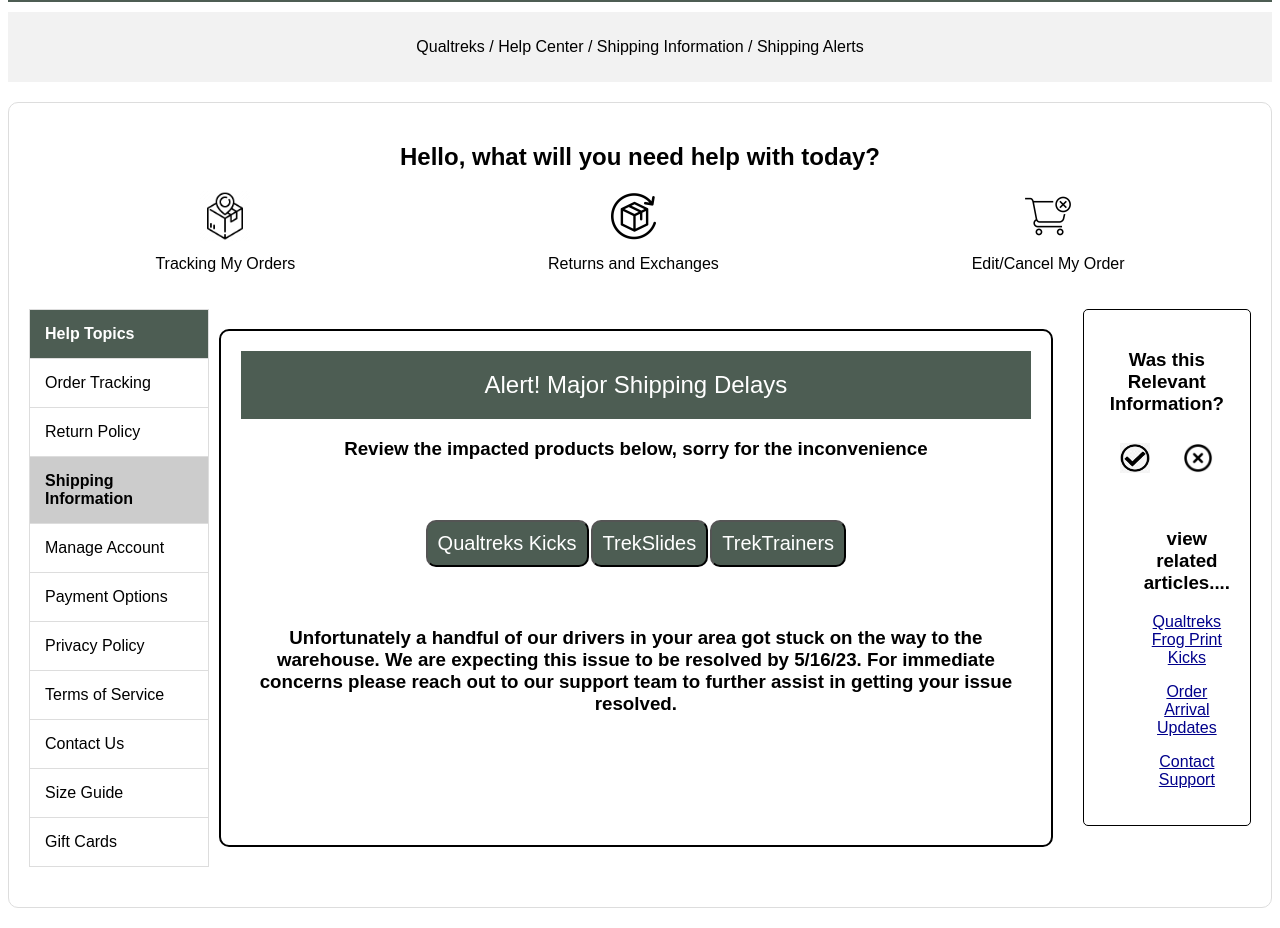
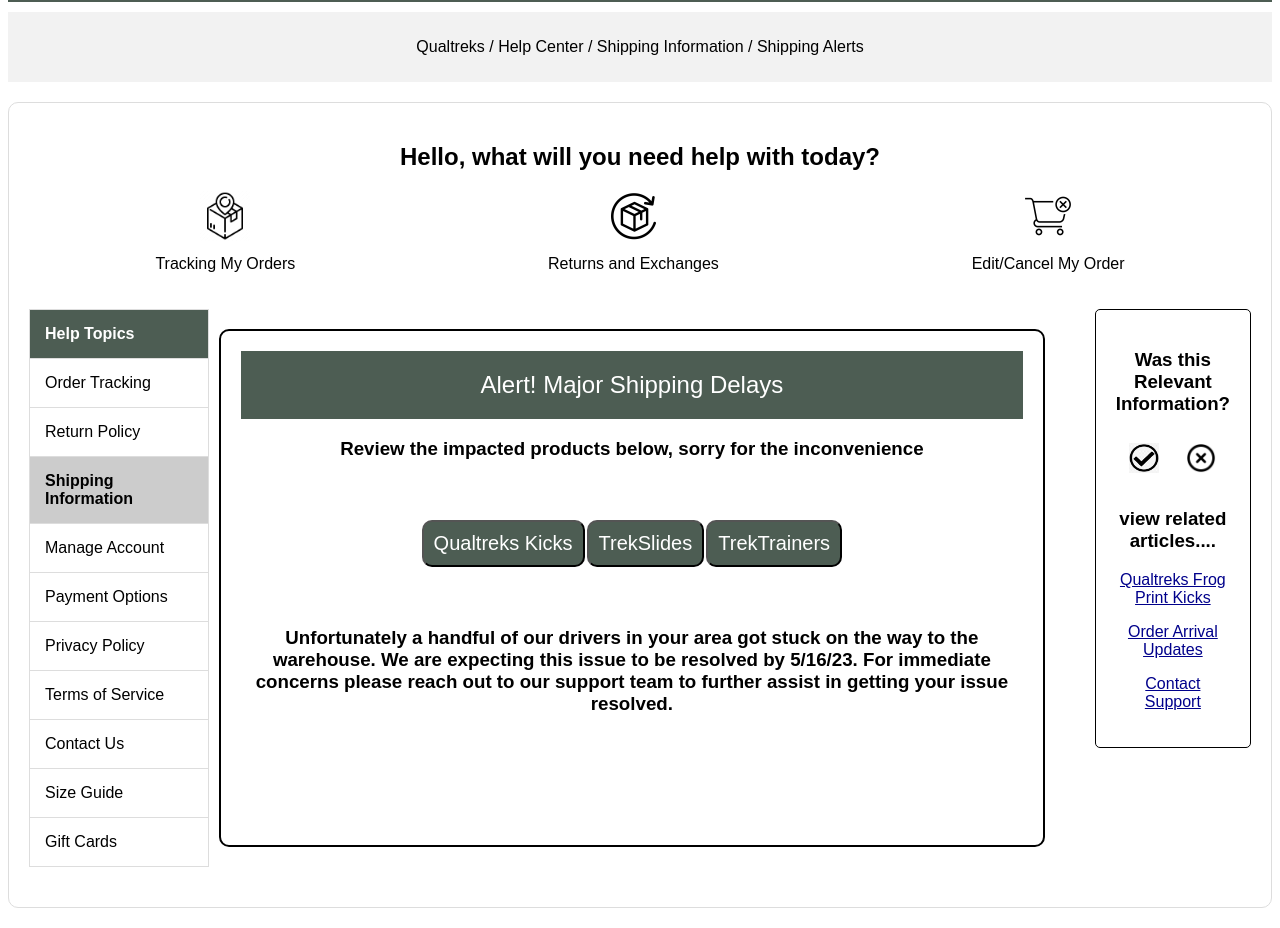
Before and after one commit to qualtreks/treksorders.github.io, a plain HTML site: page index.html in a window 1280 px wide. Shown: the part 119-1047 px from the top of the page. Drawn offline with Linux system fonts and the light colour scheme.

Commit message:
Update index.html

```diff
--- a/index.html
+++ b/index.html
@@ -137,7 +137,7 @@
             border-radius: 5px;
             padding: 20px;
             margin: 20px 1;
-            margin-left: 20px;
+            margin-left: 40px;
         }
 
         .feedback-buttons {
@@ -159,8 +159,7 @@
         }
 
         .shipping-update {
-            margin-top: 40px;
-            margin-left: 40px;
+            margin-top: 20px;
         }
 
         .update-info {
```
